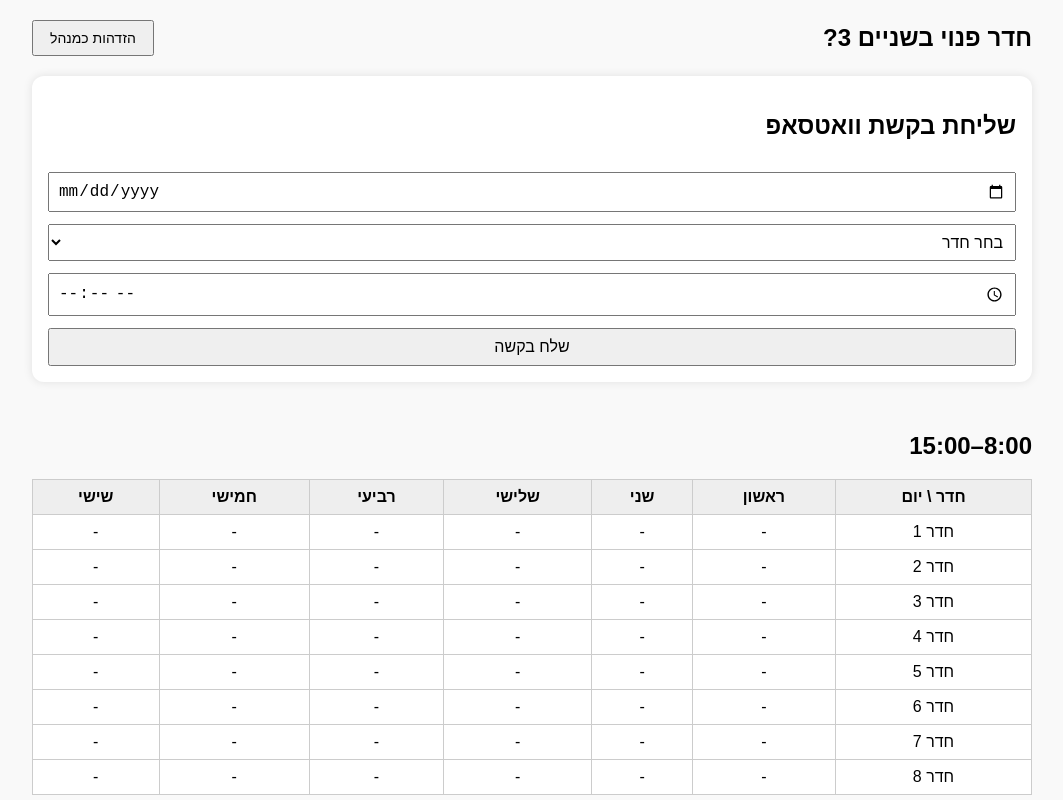
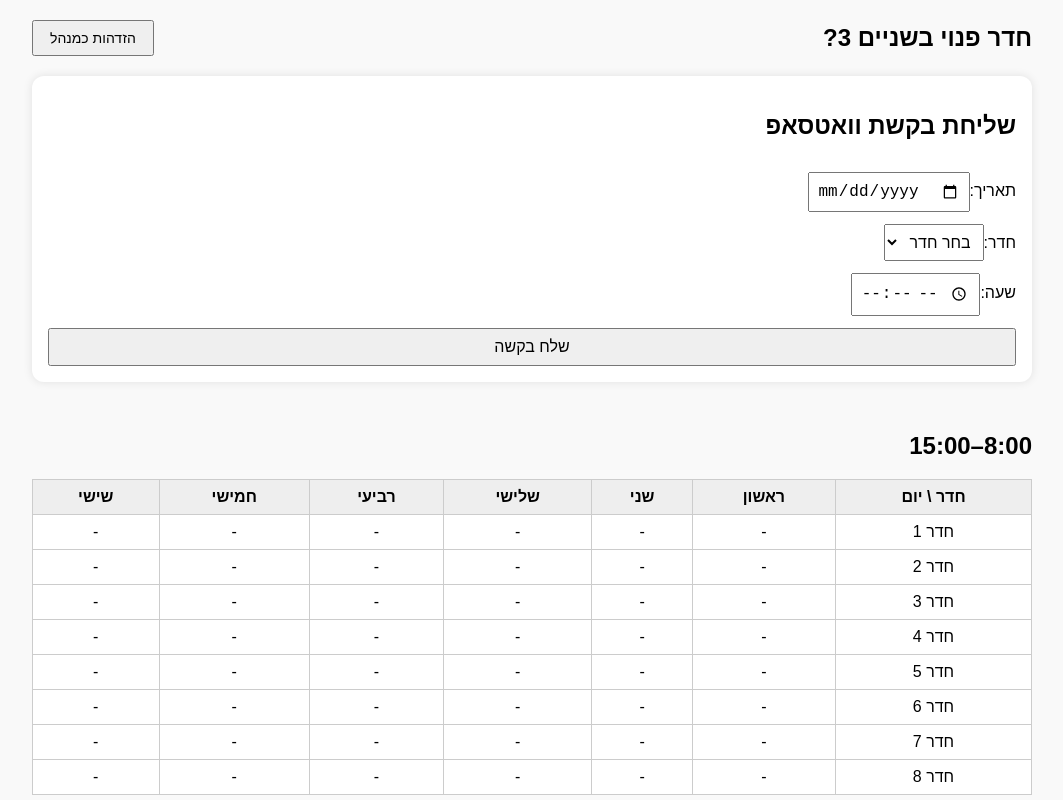
Before and after one commit to TomerAin/Room-Availability, a React (Create React App) app: page / in a window 1280 px wide. Shown: the top 800 px of the page, without its empty margins (108-1171 px from the left). Built offline with nearby package versions, Linux system fonts and the light colour scheme.

Commit message:
Update App.jsx

```diff
--- a/src/App.jsx
+++ b/src/App.jsx
@@ -30,7 +30,12 @@ function App() {
   }, [psychologists]);
 
   const toggleAdmin = () => {
-    setIsAdmin((prev) => !prev);
+    const password = prompt("אנא הזן סיסמת מנהל");
+    if (password === "1234") {
+      setIsAdmin(true);
+    } else {
+      alert("סיסמה שגויה");
+    }
   };
 
   const handleAssignPsychologist = (roomNum, name, phone) => {
@@ -75,25 +80,41 @@ function App() {
     <div className="app">
       <header className="header">
         <h1>חדר פנוי בשניים 3?</h1>
+        {!isAdmin && (
           <button onClick={toggleAdmin} className="admin-toggle">
-          {isAdmin ? "יציאה ממצב מנהל" : "הזדהות כמנהל"}
+            הזדהות כמנהל
           </button>
+        )}
+        {isAdmin && (
+          <button onClick={() => setIsAdmin(false)} className="admin-toggle">
+            יציאה ממצב מנהל
+          </button>
+        )}
       </header>
 
       <div className="request-form">
         <h2>שליחת בקשת וואטסאפ</h2>
+        <label>
+          תאריך:
           <input type="date" value={date} onChange={(e) => setDate(e.target.value)} />
+        </label>
+        <label>
+          חדר:
           <select value={room} onChange={(e) => setRoom(e.target.value)}>
             <option value="">בחר חדר</option>
             {rooms.map((r) => (
               <option key={r} value={r}>{`חדר ${r}`}</option>
             ))}
           </select>
+        </label>
+        <label>
+          שעה:
           <input
             type="time"
             value={hour}
             onChange={(e) => setHour(e.target.value)}
           />
+        </label>
         <button onClick={handleSendRequest}>שלח בקשה</button>
       </div>
 
@@ -127,7 +148,7 @@ function App() {
                               )
                             }
                             value={
-                              (assignments[roomNum]?.[day]?.[slot.key]) || ""
+                              assignments[roomNum]?.[day]?.[slot.key] || ""
                             }
                           >
                             <option value="">בחר</option>
@@ -152,7 +173,7 @@ function App() {
 
       {isAdmin && (
         <div className="admin-panel">
-          <h2>הוספת פסיכולוג לחדר</h2>
+          <h2>ניהול פסיכולוגים בחדרים</h2>
           {rooms.map((roomNum) => (
             <div key={roomNum} className="room-admin">
               <h3>{`חדר ${roomNum}`}</h3>
```
Lines whose indentation alone changed are shown as unchanged.
